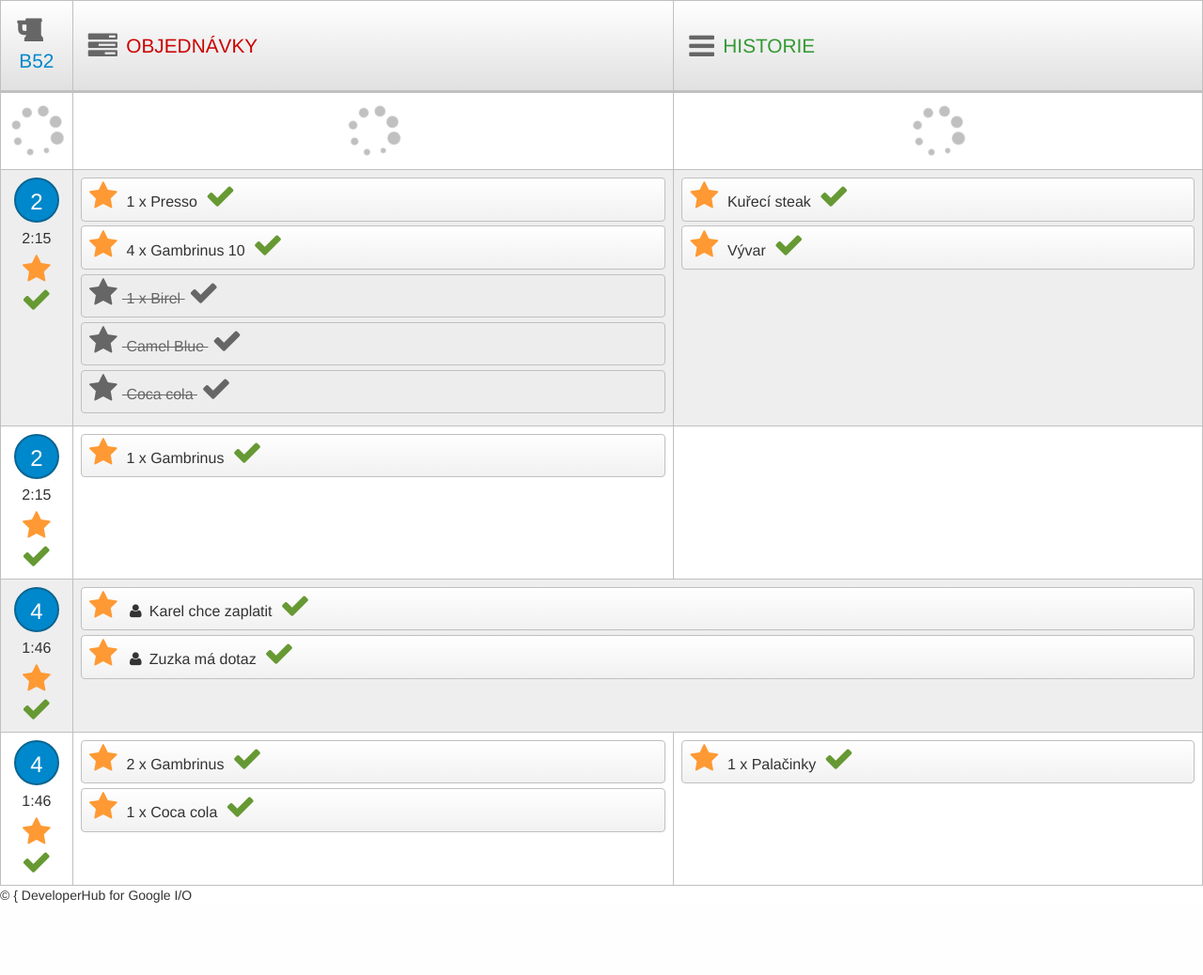
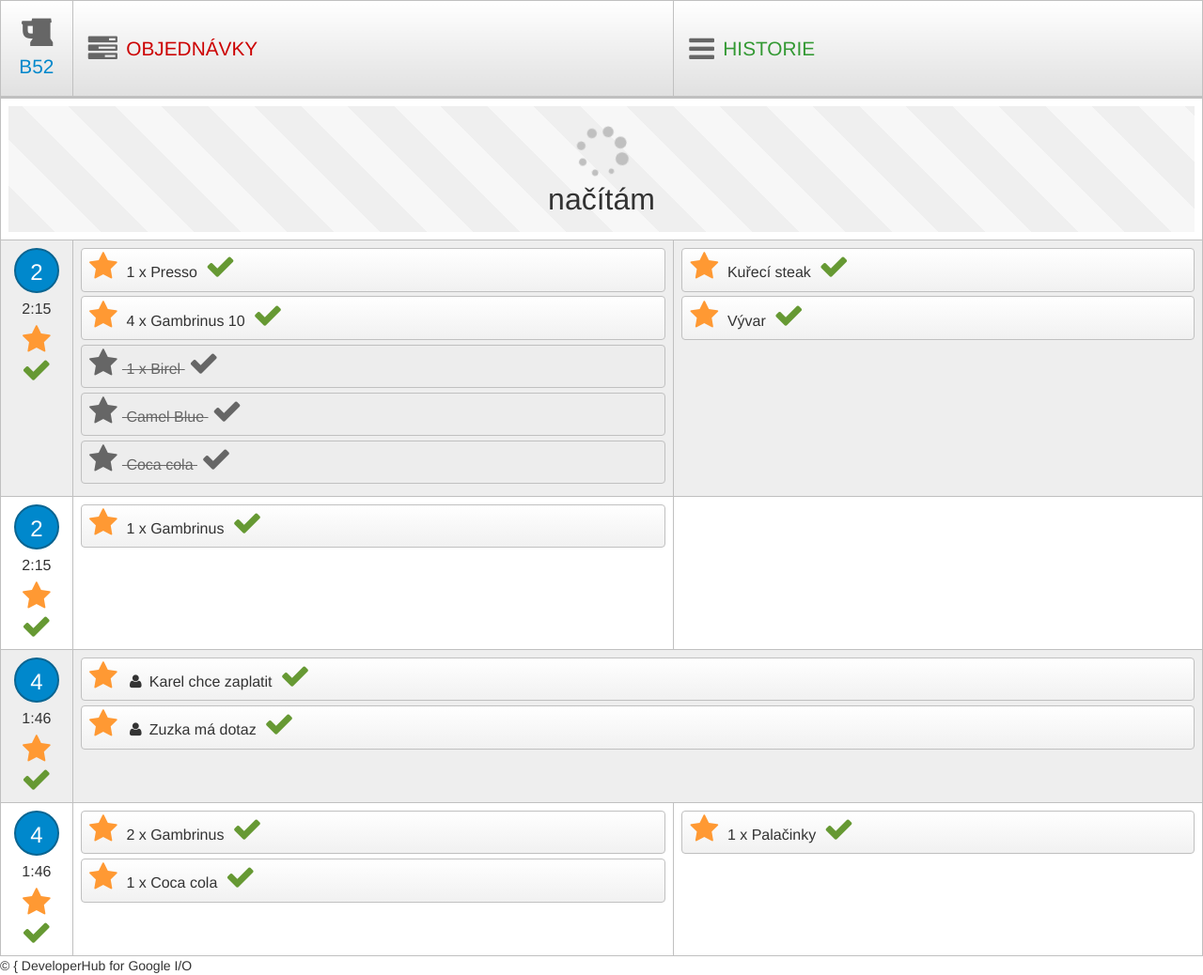
Before and after one commit to DeveloperHub/B52, a PHP site: page /orders.html in a window 1280 px wide. Shown: the whole page at 94% size. Before the commit the page ends 961 px from the top, so only its background shows below. Run offline with PHP 8.4, Linux system fonts and the light colour scheme; some libraries are stand-ins or nearby versions.

Commit message:
loading content, logo and else

```diff
--- a/css/screen-orders.css
+++ b/css/screen-orders.css
@@ -7,6 +7,9 @@
 header .clean-table {}
 header .clean-table td {padding: 1em;}
 header a.logo { display: block; text-align: center;}
+header a.logo i { text-align: center; display: block; margin: 0; float: none; font-size: 1.8em;}
+header a.logo:hover,
+header a.logo:hover i { color: #339933; text-decoration: none;}
 
 /* Menu */
 header a 			{ display: block; font-size: 1.3em; line-height: 1.5em;}
@@ -102,6 +105,16 @@ header td.t-active:hover a {}
 }
 .table-orders .table-n .btn-item {}
 
+/* Loading, Ajax */
+div.loading {
+	background-color: #efefef;
+	background-image: repeating-linear-gradient(45deg, transparent, transparent 35px, rgba(255,255,255,.5) 35px, rgba(255,255,255,.5) 70px);
+	text-align: center;
+	padding: 1em;
+}
+div.loading i { font-size: 4em; float: none; color: #666;}
+div.loading span { display: inline-block; font-size: 2em;}
+
 /* Flash messages */
 .flash-messages {
 	padding: 1em;
@@ -148,3 +161,15 @@ tr:nth-child(odd).gra-brown {
 	background: linear-gradient(to bottom,  #ffffff 0%,#f3e2c7 100%);
 	filter: progid:DXImageTransform.Microsoft.gradient( startColorstr='#ffffff', endColorstr='#f3e2c7',GradientType=0 );
 }
+.paper {
+	background-color: #fff;
+	background-image:
+	linear-gradient(90deg, transparent 79px, #abced4 79px, #abced4 81px, transparent 81px),
+	linear-gradient(#eee .1em, transparent .1em);
+	background-size: 100% 1.2em;
+}
+.stripes {
+	background-color: gray;
+	background-image: linear-gradient(transparent 50%, rgba(255,255,255,.5) 50%);
+	background-size: 50px 50px;
+}
--- a/css/screen.css
+++ b/css/screen.css
@@ -65,6 +65,11 @@ a.twitter-login 	{ background: #54cdfd;}
 .v-line { display: inline-block; width: .2em; height: 2em; background: #333;}
 .h-line { position: absolute; top: 1em; left: 0; width: 100%; height: .2em; background: #333;}
 
+/* Loading, Ajax */
+div.loading { text-align: center; padding: 1em; background: #efefef;}
+div.loading i { font-size: 4em; float: none; color: #666;}
+div.loading span { display: inline-block; font-size: 2em;}
+
 /* Flash messages */
 .flash-messages {
 	padding: 1em;
--- a/orders.html
+++ b/orders.html
@@ -36,17 +36,12 @@
             <strong class="header">Hláška notifikace</strong>
             něco se stalo
         </div>
-
         <table class="table-orders clean-table">
             <tr class="first">
-                <td class="table-n">
-                    <i class="icon-spinner icon-spin"></i>
-                </td>
-                <td class="order-drinks">
-                   <i class="icon-spinner icon-spin"></i>
-                </td>
-                <td class="order-food">
-                   <i class="icon-spinner icon-spin"></i>
+                <td colspan="3">
+                    <div class="loading">
+                        <i class="icon-spinner icon-spin"></i><span>načítám</span>
+                    </div>
                 </td>
             </tr>
             <tr class="first gra-brown">
```
Also changed, not shown: index.html (+4 -3 lines), css/coyote-logo-big.png (deleted), css/coyote-logo.png (deleted).
